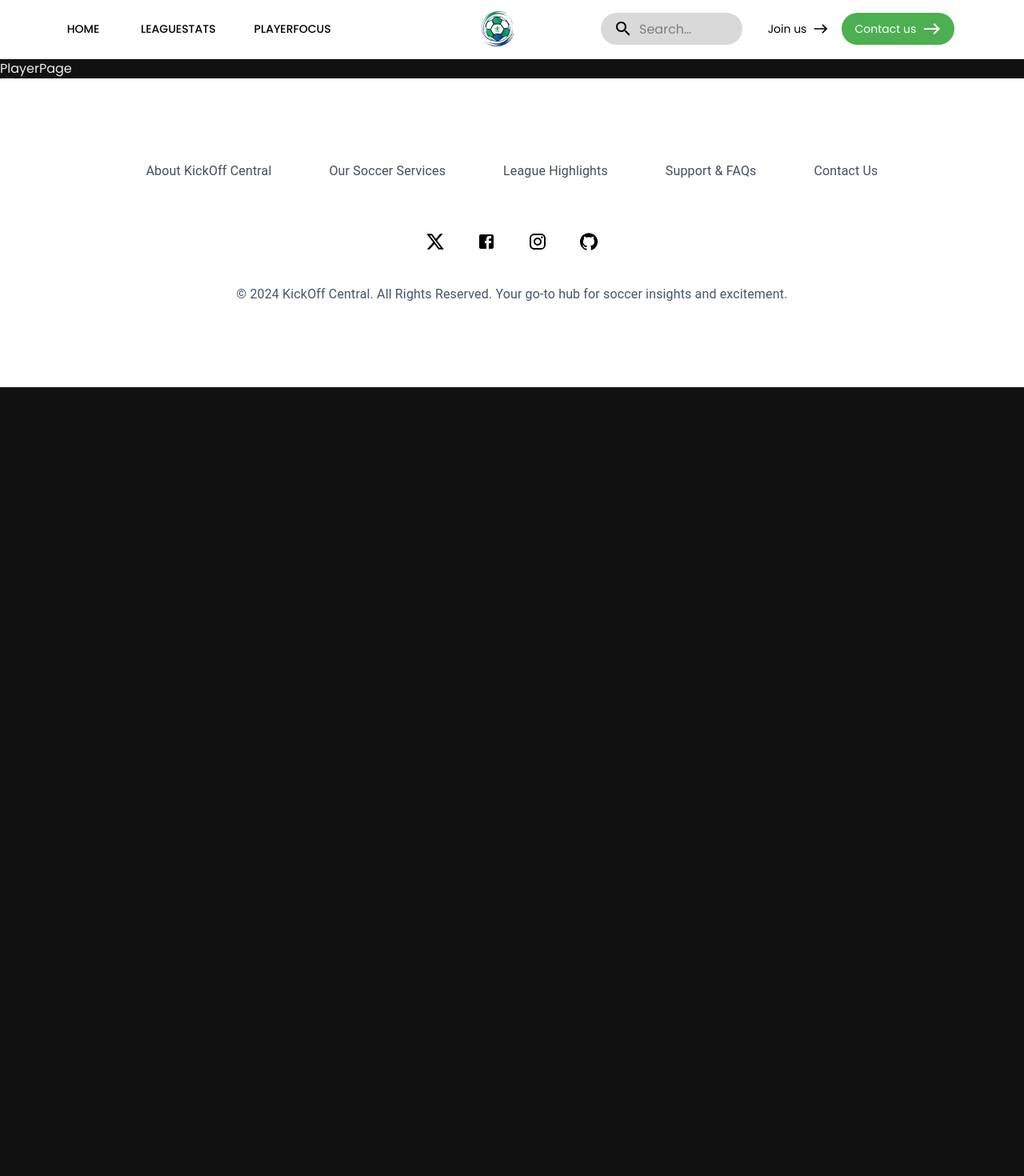
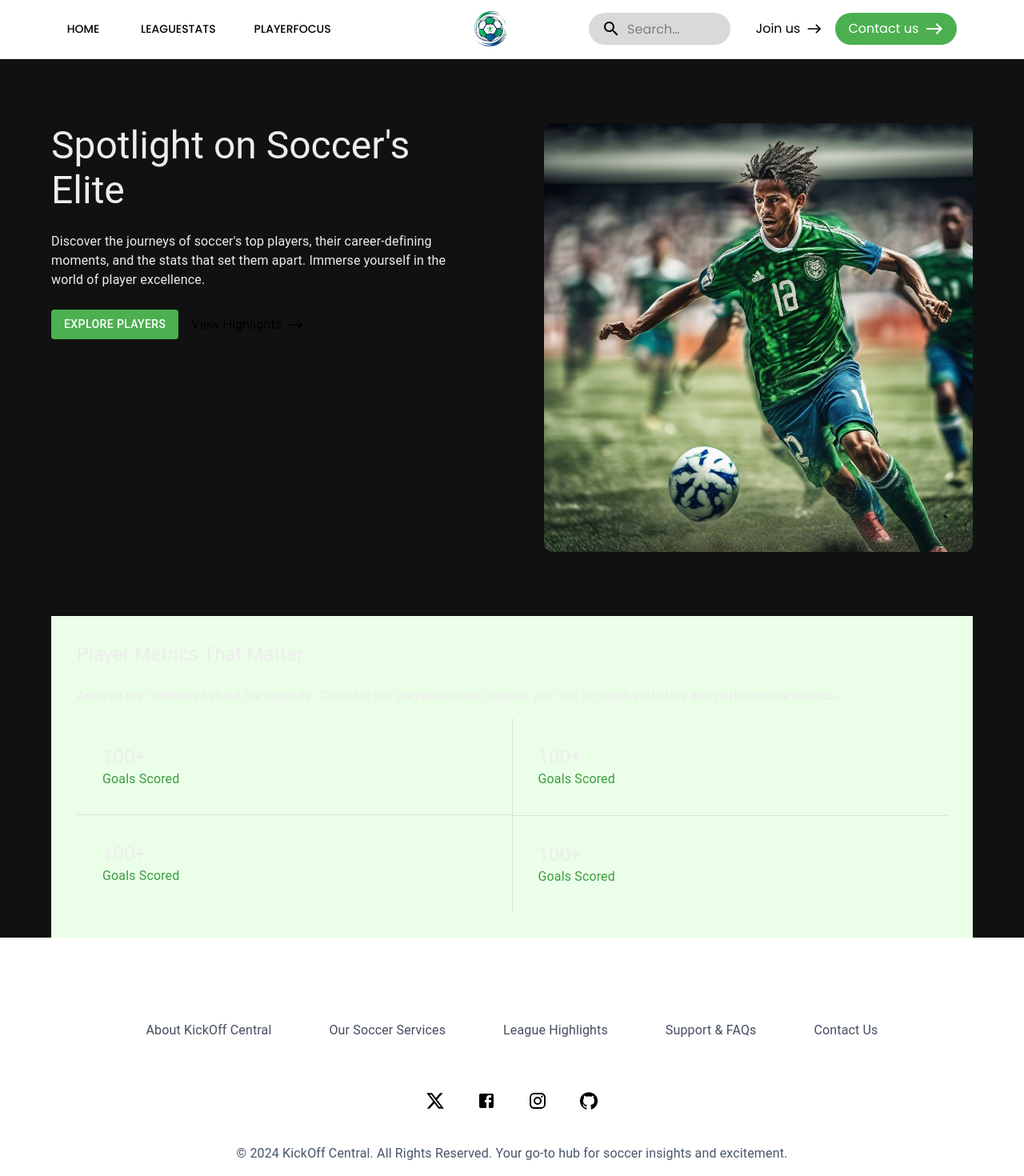
Before and after one commit to simskberna/nextjs-sleague-app-frontend, a Next.js app: page /player-focus in a window 1280 px wide. Shown: the top 1470 px of the page at 80% size. Before the commit the page ends 800 px from the top, so only its background shows below. Built offline with nearby package versions, Linux system fonts and the light colour scheme; what tailwind-clip-path would draw is missing.

Commit message:
feat: player focus page created

```diff
--- a/app/(routes)/player-focus/page.tsx
+++ b/app/(routes)/player-focus/page.tsx
@@ -1,5 +1,58 @@
- const PlayerFocusPage = () => {
-  return <div>PlayerPage</div>
+import React from "react"
+import { Container,Stack,Box, Typography,Button } from '@mui/material'
+import Image from "next/image"
+import Link from "next/link"
+import EastIcon from "@mui/icons-material/East"
+
+const PlayerFocusPage = () => {
+
+  return <Container sx={{mt:10}}>
+    <Stack sx={{display:'flex',flexDirection:{xs:'column',md:'row'},gap:10}}>
+      <Box sx={{flex:1,width:'100%',display:'flex',flexDirection:'column',justifyContent:'flex-start',alignItems:'flex-start',gap:3}}>
+        <Typography variant="h3" className="font-semibold">Spotlight on Soccer's Elite</Typography>
+        <Typography variant="body1" className="font-normal">Discover the journeys of soccer's top players, their career-defining moments, and the stats that set them apart. Immerse yourself in the world of player excellence.</Typography>
+        <Box sx={{display:'flex',justifyContent:'flex-start',alignItems:'center'}}>
+          <Button variant="contained" className="font-normal capitalize rounded-lg" sx={{boxShadow:'unset', backgroundColor: '#4caf50', color: 'white', '&:hover': {boxShadow:'unset', backgroundColor: '#84cf81' } }}>
+             Explore Players
+          </Button>
+          <Link href={'/'} className='p-2 group rounded-full flex items-center justify-center px-4 gap-2 hover:duration-300 hover:transition-all'>
+              <Typography variant="body1" sx={{color:'black'}} className="font-semibold">View Highlights</Typography>
+              <EastIcon
+                  sx={{ color: 'black', width:'20px',transition: 'transform 0.3s' }}
+                  className='group-hover:translate-x-1'
+                />
+            </Link>
+        </Box>
+      </Box>
+
+
+      <Box sx={{flex:1}}>
+      <Image src="/assets/dummy-image.jpeg" alt="banner-image" className="rounded-xl" width={0}
+              height={0}
+              sizes="100vw"
+              style={{ width: '100%', height: 'auto' }}/>
+
+      </Box>
+    </Stack>
+
+    <Stack sx={{mt:10,bgcolor:'#ebffe8',height:'auto',p:4}}>
+      <Typography variant="h5" className="font-semibold pb-6">Player Metrics That Matter</Typography>
+      <Typography variant="body1" className="font-normal">Analyze the numbers behind the legends. Compare top players across leagues with our in-depth statistics and performance metrics.</Typography>
+      <Box sx={{display:'grid',gridTemplateColumns:'auto auto',mt:2}}>
+        {['1','2','3','4'].map((item,idx) => <Box key="idx"
+           sx={{
+                 borderBottom:idx === 0 ? '1px solid #d3e5d0' : 'none',
+                 borderRight:idx === 0 || (idx+1)%3 === 0 ? '1px solid #d3e5d0' : 'none',
+                 borderTop:idx === ['1','2','3','4'].length-1 ? '1px solid #d3e5d0' : 'none',
+                 p:4
+              }}>
+          <Typography variant="h5" className="font-bold">100+</Typography>
+          <Typography variant="body1" className="font-semibold" sx={{color:'#3a9d41'}}>Goals Scored</Typography>
+        </Box>)}
+      </Box>
+    </Stack>
+
+  </Container>
 }
 
 export default PlayerFocusPage
--- a/app/components/Shared/HeaderBar.tsx
+++ b/app/components/Shared/HeaderBar.tsx
@@ -171,7 +171,7 @@ function HeaderBar() {
           </Search>
           <Box sx={{height:'auto',ml:2,display: { xs: 'none', md: 'flex'}}}>
             <Link href={'/'}  underline="none" className='p-2 group rounded-full flex items-center justify-center px-4 gap-2 hover:duration-300 hover:transition-all hover:bg-black/5'>
-              <Typography sx={{fontSize:'14px',color:'black'}}>Join us</Typography>
+              <Typography variant="body1" sx={{color:'black'}}>Join us</Typography>
               <EastIcon
                   sx={{ color: 'black', width:'20px',transition: 'transform 0.3s' }}
                   className='group-hover:translate-x-1'
@@ -180,7 +180,7 @@ function HeaderBar() {
           </Box>
           <Box sx={{height:'auto',display: { xs: 'none', md: 'flex'}}}>
             <Link href={'/'} underline="none" className='p-2 group bg-[#4caf50] rounded-full flex items-center justify-center px-4 gap-2 hover:duration-300 hover:transition-all hover:bg-[#369b3d]'>
-              <Typography sx={{fontSize:'14px',color:'white'}}>Contact us</Typography>
+              <Typography variant="body1" sx={{color:'white'}}>Contact us</Typography>
               <EastIcon
                   sx={{ color: 'white', transition: 'transform 0.3s' }}
                   className='group-hover:translate-x-1'
```
Also changed, not shown: public/assets/dummy-image.jpeg (added).
